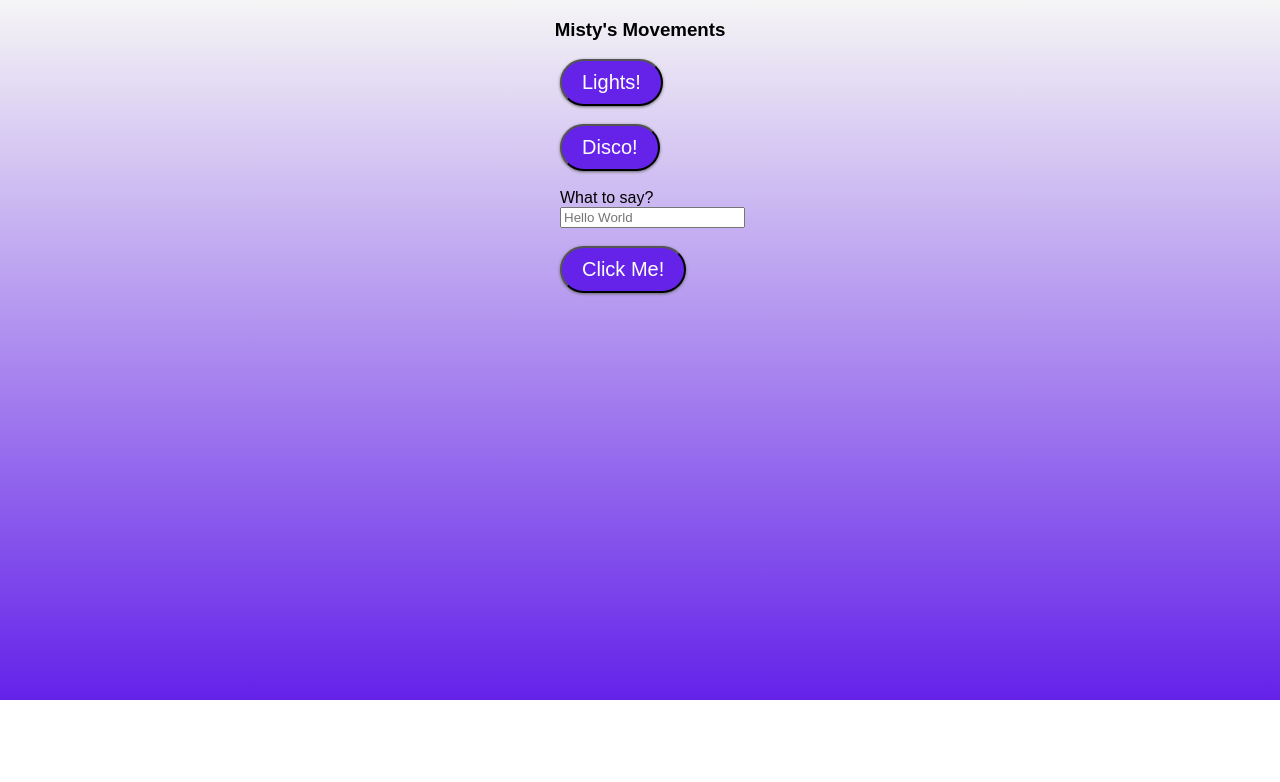
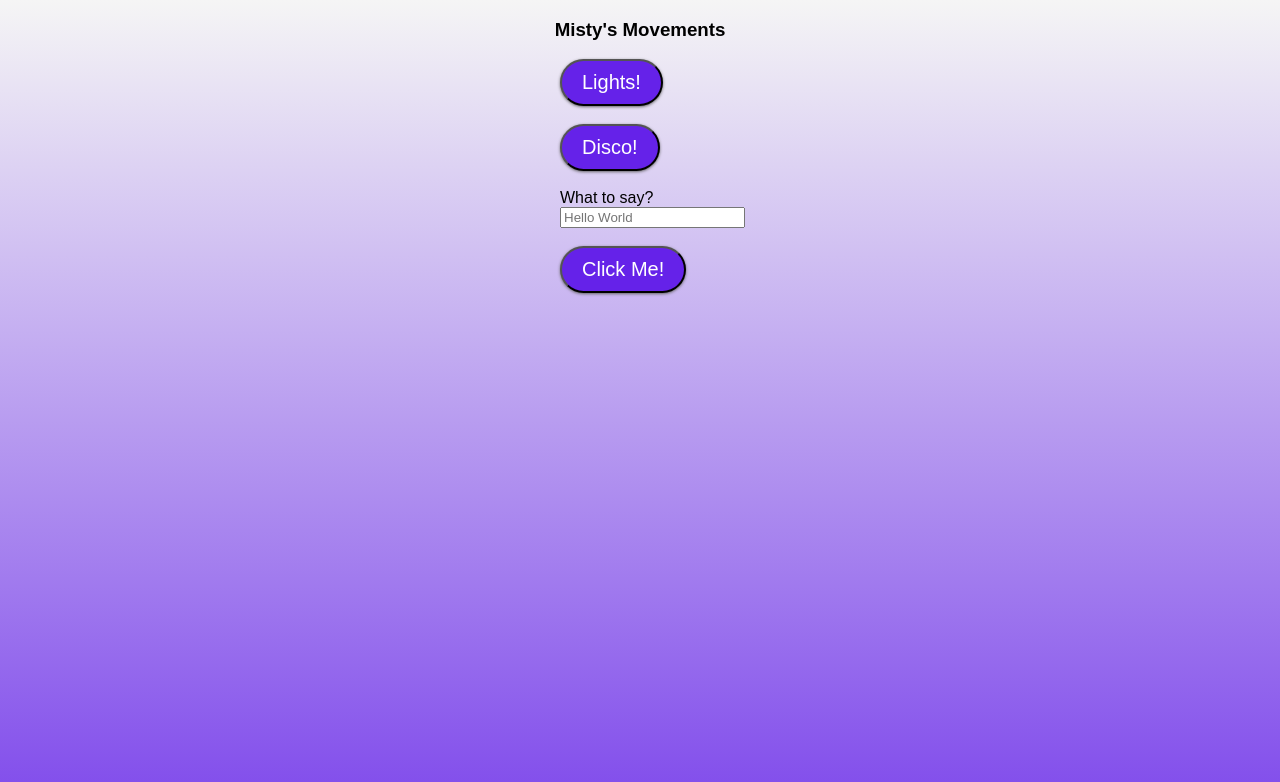
Before and after one commit to Ariiah/misty-react, a React (Create React App) app: page / in a window 1280 px wide. Shown: the top 782 px of the page. Built offline with nearby package versions, Linux system fonts and the light colour scheme.

Commit message:
moar css

```diff
--- a/src/App.css
+++ b/src/App.css
@@ -10,7 +10,7 @@ body {
 
   background-repeat: no-repeat;
 
-  background-size: 100% 700px;
+  background-size: 100% 1000px;
 }
 h3 {
   text-align: center;
```
